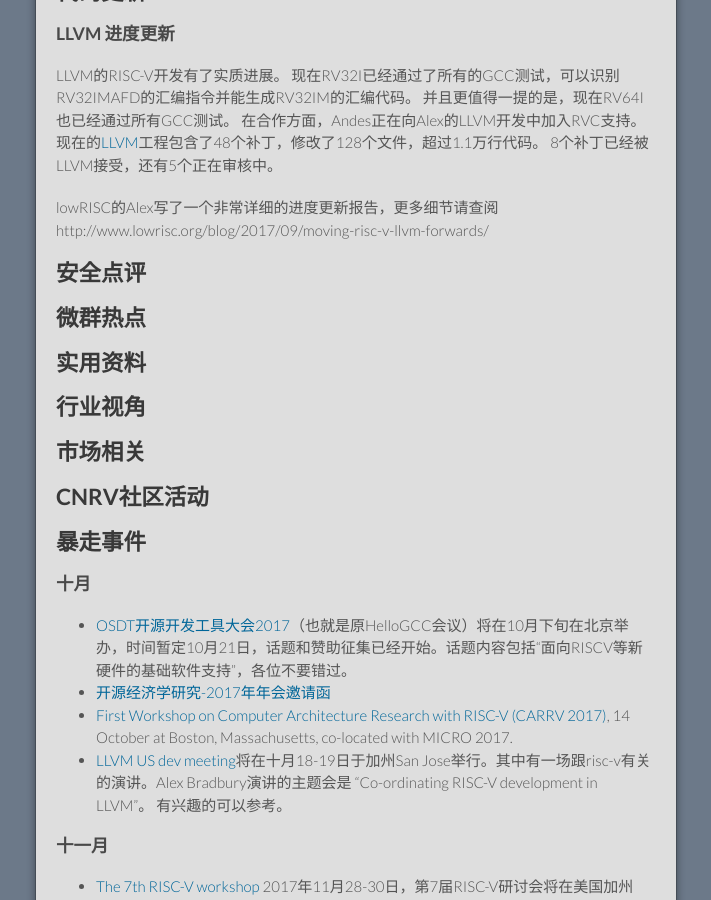
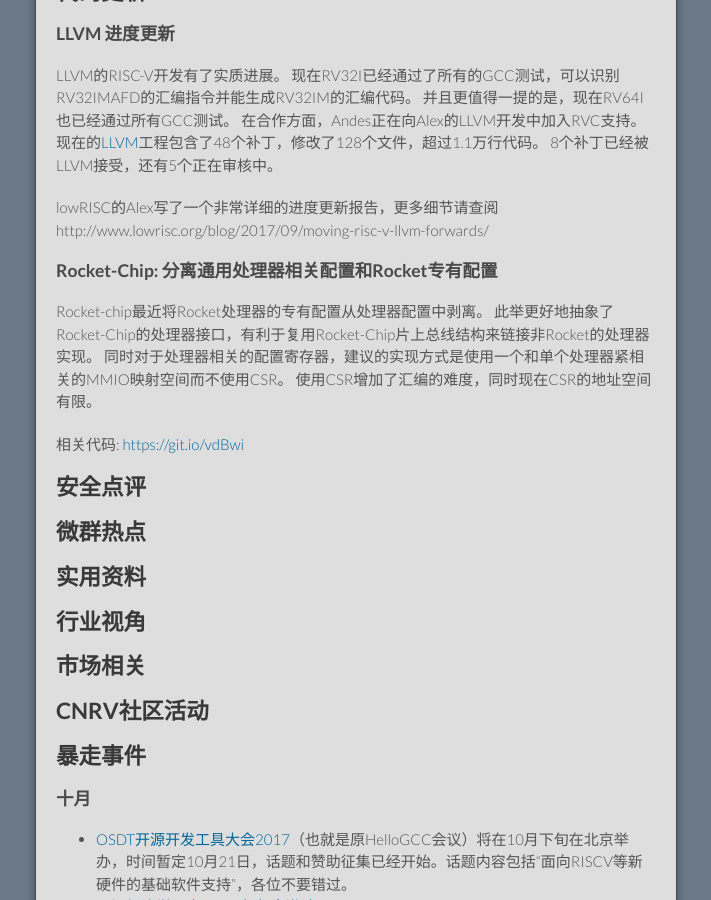
Before and after one commit to cnrv/home, a Jekyll site: the page built from bi-week-rpts/2017-10-12.md, in a window 1280 px wide and 900 px high, scrolled down 306 px. Shown: the whole window, without its empty margins (284-995 px from the left). Built offline with Jekyll 4.4.1, drawn with Linux system fonts in a browser that asks for light colours; Markdown is read by kramdown in place of the engine named in the settings; comment, search, counter and statistics services are not loaded; our own code applies the rules of GitHub Pages for plain Markdown files.

Commit message:
separate Rocket core parameters

```diff
--- a/bi-week-rpts/2017-10-12.md
+++ b/bi-week-rpts/2017-10-12.md
@@ -20,6 +20,15 @@
 8个补丁已经被LLVM接受，还有5个正在审核中。
 
 lowRISC的Alex写了一个非常详细的进度更新报告，更多细节请查阅http://www.lowrisc.org/blog/2017/09/moving-risc-v-llvm-forwards/
+
+### Rocket-Chip: 分离通用处理器相关配置和Rocket专有配置
+
+Rocket-chip最近将Rocket处理器的专有配置从处理器配置中剥离。
+此举更好地抽象了Rocket-Chip的处理器接口，有利于复用Rocket-Chip片上总线结构来链接非Rocket的处理器实现。
+同时对于处理器相关的配置寄存器，建议的实现方式是使用一个和单个处理器紧相关的MMIO映射空间而不使用CSR。
+使用CSR增加了汇编的难度，同时现在CSR的地址空间有限。
+
+相关代码: [https://git.io/vdBwi](https://github.com/freechipsproject/rocket-chip/pull/1023)
 
 ## 安全点评
 
```
